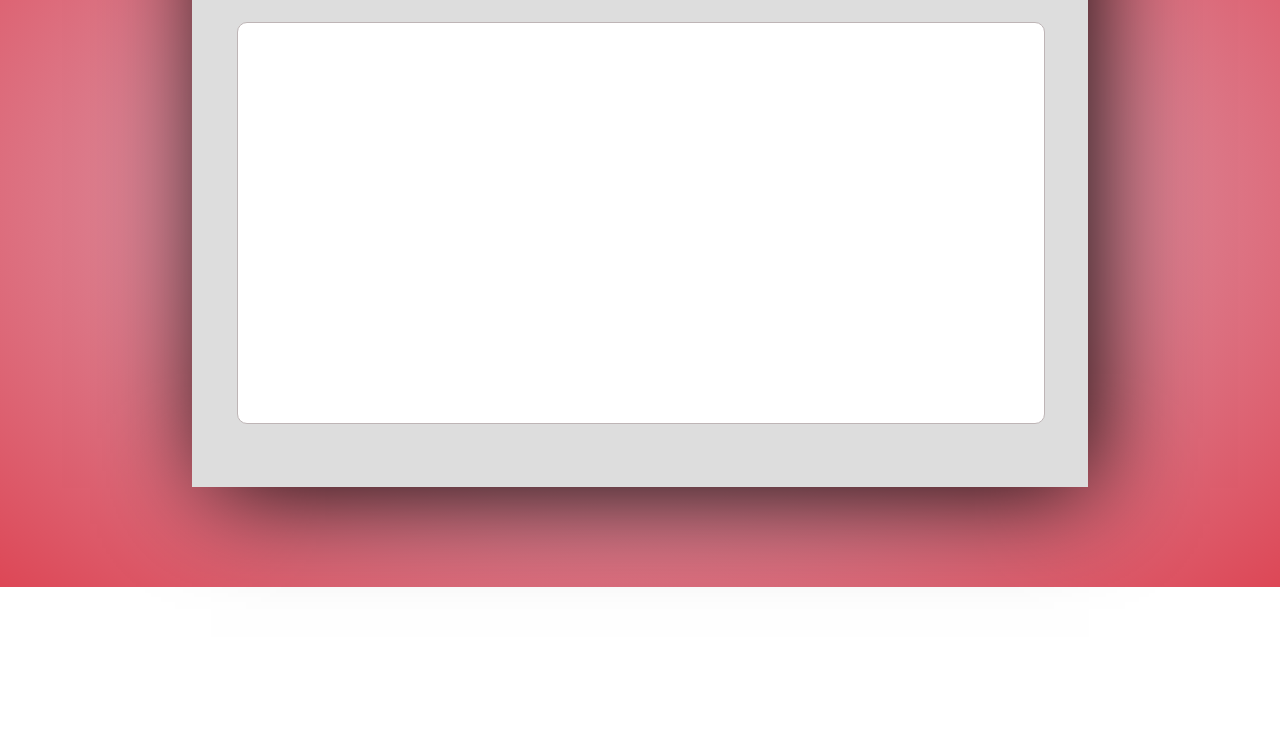
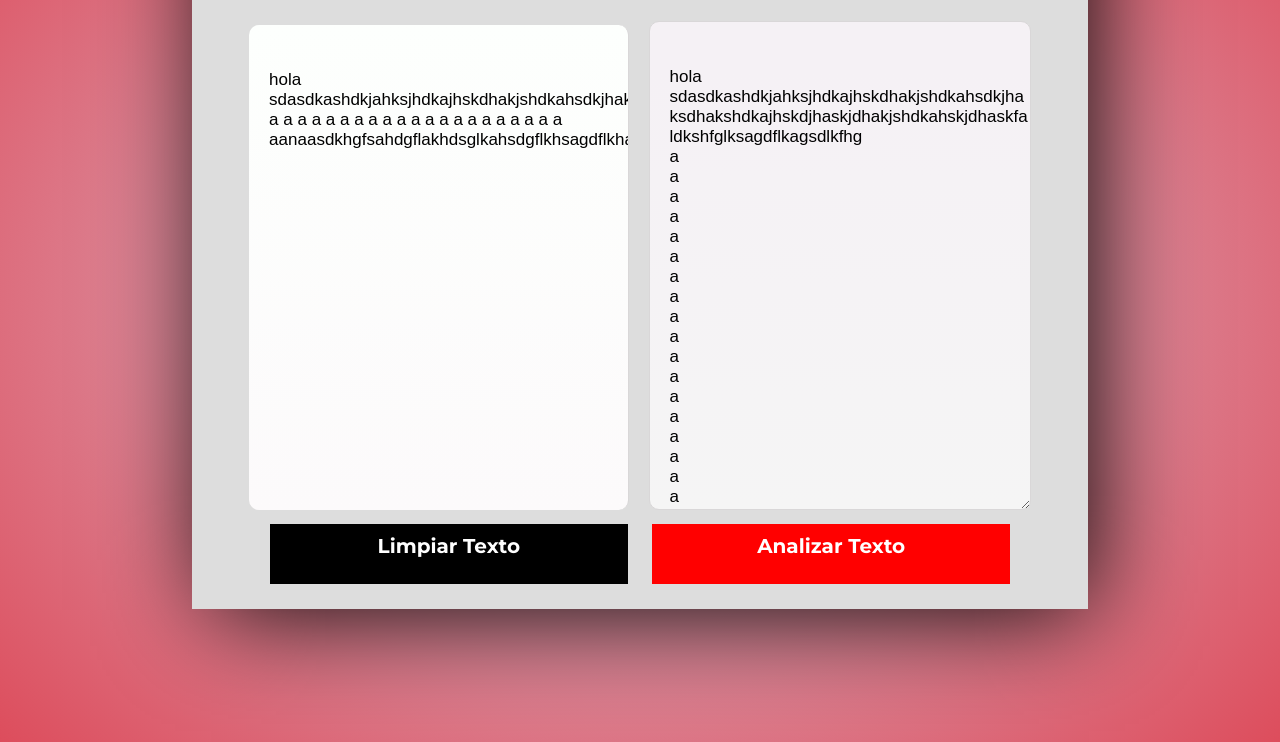
Before and after one commit to ea2305/minAutomate, a plain HTML site: page index.html in a window 1280 px wide. Shown: the part 213-955 px from the top of the page. Before the commit the page ends 800 px from the top, so only its background shows below. Drawn offline with Linux system fonts and the light colour scheme.

Commit message:
cambios en la interfaz, agregamos caja de texto

```diff
--- a/index.html
+++ b/index.html
@@ -4,6 +4,7 @@
     <meta charset="UTF-8">
     <title>mini Automate</title>
     <link rel="stylesheet" href="./public/css/main.css">
+    <link href='https://fonts.googleapis.com/css?family=Montserrat:400,700' rel='stylesheet' type='text/css'>
     <script src="./public/js/Main.js"></script>
 </head>
 <body>
@@ -11,15 +12,21 @@
     <section class="container">
         <article class="box center">
             <div class="title-box center">
-                <h1 class="title">Resultados de lectura de automata</h1>
+                <h1 class="title-header color-purple">Automata Finito <span>v1</span></h1>
                 <input type="file" multiple>
             </div>
-            <div class="body-box center">
-                <div id="printer">
 
-                </div>
+            <div id="printer" class="file-style">
             </div>
+            <textarea id="reader" class="file-style">
+            </textarea>
+        <div class="actions">
+            <div class="left title">Limpiar Texto</div>
+            <div class="right title">Analizar Texto</div>
+            <div class="options"></div>
+        </div>
         </article>
+
     </section>
 
 </body>
--- a/public/css/main.css
+++ b/public/css/main.css
@@ -1,39 +1,121 @@
 html body{
     margin: 0px;
-    height: 100vh;
+    height: 120vh;
     width: 100%;
     background: radial-gradient(#DCCBDD,#DD4756);
 }
 
 .container{
+    height: auto;
+    width: 70vw;
 
-    height: 80vh;
-    width: 70vw;
-    position: fixed;
     margin: 5vh 0px 0px 15vw;
     background-color: #DDDDDD;
     padding-top: 20px;
     box-shadow: 10px 10px 100px -9px;
-
+    padding-bottom: 25px;
 }
 
 .center{
     text-align: center;
 }
 
+.title-header{
+    font-family: Montserrat,Arial, Helvetica, sans-serif;
+    font-weight: bold;
+    font-size: 40px;
+}
+
 .title{
-    font-family: Roboto,Arial, Helvetica, sans-serif;
+    font-family: Montserrat,Arial, Helvetica, sans-serif;
     font-weight: bold;
     font-size: 20px;
 }
 
 .body-box{
-
+    display: inline-flex;
     border: 1px solid #BEB5B6;
     border-radius: 10px;
-    height: 50vh;
+    height: 60vh;
     width: 90%;
     background-color: white;
-    margin: 10% 5% 3vh 5%;
+    margin: 5% 5% 0% 5%;
 
 }
+
+#printer{
+    display: inline-block;
+    text-align: left;
+    margin-top: 3vh;
+    padding-top: 5%;
+    padding-left: 20px;
+    overflow: auto;
+    background: linear-gradient(#FDFFFD,#FCFAFB);
+    border-right: 1px solid #D9D7D8;
+    border-radius: 10px;
+    width: 40%;
+    height: 55vh;/*prevent @·# resize */
+}
+
+#reader{
+    text-align: left;
+    display: inline-block;
+    padding-top: 5%;
+    margin: 3vh 0px 0px 2vh;
+    padding-left: 20px;
+    overflow: auto;
+    background: linear-gradient(#F5F1F5 10%,whitesmoke);
+    border: 1px solid #D9D7D8;
+    border-radius: 10px;
+    width: 40%;
+    height: 55vh;
+}
+
+.file-style{
+    font-family: Arial, Helvetica, sans-serif;
+    font-size: 17px;
+}
+
+.actions{
+    margin-top: 10px;
+    display: block;
+}
+
+.left{
+    padding-top: 10px;
+    display: inline-block;
+    background-color: black;
+    height: 50px;
+    width: 40%;
+    color: white;
+    transition: all .5s;
+}
+
+.left:hover{
+    background-color: lightslategray;
+    transition: all .5s;
+}
+
+.right{
+    padding-top: 10px;
+    margin-left: 20px;
+    display: inline-block;
+    background-color: red;
+    height: 50px;
+    width: 40%;
+    color: white;
+    transition: all .5s;
+}
+
+.right:hover{
+    transition: all .5s;
+    background-color: #F58360;
+}
+
+.color-purple{
+    color: #F50079;
+}
+
+.color-purple span{
+    color: #F52B0F;
+}
--- a/public/js/Main.js
+++ b/public/js/Main.js
@@ -1,5 +1,13 @@
 window.onload = function(){//wait some time until the document is loaded
 
-    alert('ready');
+    var reader = (e) => {
+        document.getElementById('printer').innerHTML = e;
+    }
 
+    var printer = (e) => {
+       document.getElementById('reader').value = e;
+    }
+
+    printer('hola sdasdkashdkjahksjhdkajhskdhakjshdkahsdkjhaksdhakshdkajhskdjhaskjdhakjshdkahskjdhaskfaldkshfglksagdflkagsdlkfhg\na\na\na\na\na\na\na\na\na\na\na\na\na\na\na\na\na\na\na\na\na\na\anaasdkhgfsahdgflakhdsglkahsdgflkhsagdflkhagsdlfkhmundo');
+    reader('hola sdasdkashdkjahksjhdkajhskdhakjshdkahsdkjhaksdhakshdkajhskdjhaskjdhakjshdkahskjdhaskfaldkshfglksagdflkagsdlkfhg\na\na\na\na\na\na\na\na\na\na\na\na\na\na\na\na\na\na\na\na\na\na\anaasdkhgfsahdgflakhdsglkahsdgflkhsagdflkhagsdlfkhmundo');
 }
```
